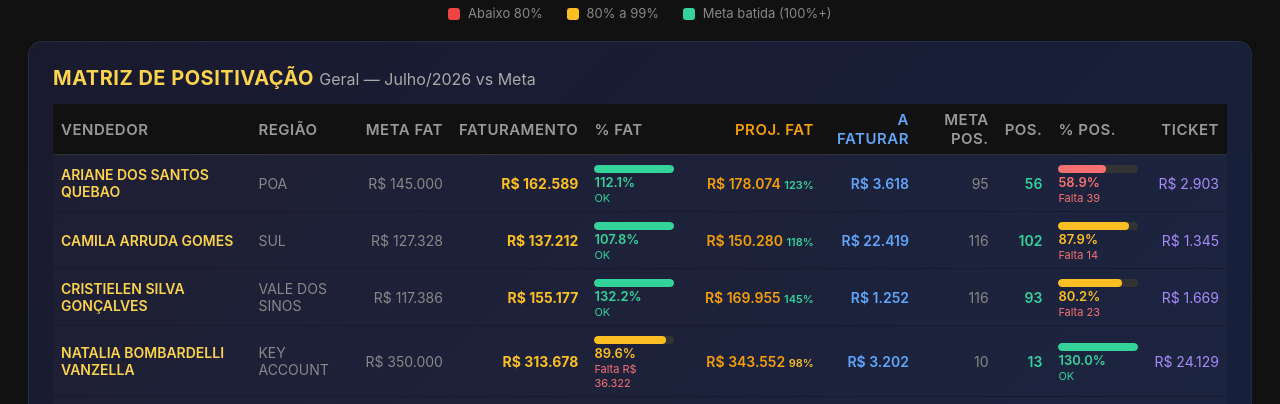
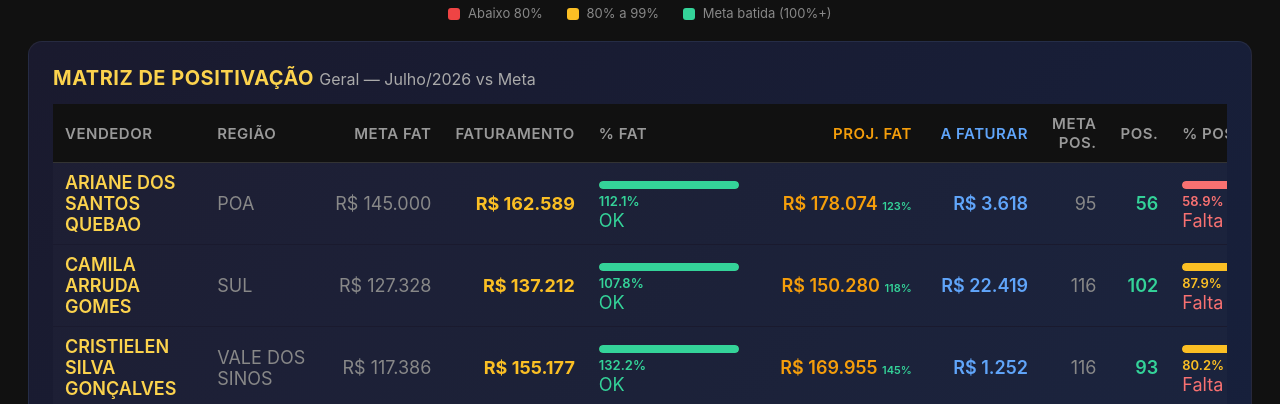
Before and after one commit to echevarria-bi/dashboard-televendas, a website: page dashboard.html in a window 1280 px wide. Shown: the part 523-927 px from the top of the page. Drawn offline with Linux system fonts and the light colour scheme.

Commit message:
Remove Ticket Medio da Matriz, volta tamanho original

```diff
--- a/dashboard.html
+++ b/dashboard.html
@@ -58,11 +58,7 @@ tr:hover{background:rgba(255,255,255,0.05)}
 .tw{max-height:420px;overflow-y:auto;overflow-x:auto;border:1px solid #333;border-radius:6px}
 .tw th{position:sticky;top:0;z-index:2;background:#111}
 .bar-bg{height:8px;border-radius:4px;background:#333;overflow:hidden;margin-top:4px;width:140px}
-.matriz-wrap{overflow-x:auto;font-size:14px}
-.matriz-wrap table{font-size:14px}
-.matriz-wrap td,.matriz-wrap th{padding:6px 8px}
-.matriz-wrap .bar-bg{width:80px}
-.matriz-wrap .lbl-falta{font-size:11px;margin-top:1px}
+.matriz-wrap{overflow-x:auto}
 .bar-fill{height:100%;border-radius:4px}
 .cell-cli{max-width:300px;overflow:hidden;text-overflow:ellipsis;white-space:nowrap;font-weight:600;color:#fcd34d}
 footer{text-align:center;padding:16px;font-size:15px;color:#555;border-top:1px solid #1a1a2e;margin-top:10px}
@@ -264,11 +260,10 @@ function render(){
     }
   }
 
-  var m='<div class="chart-box"><h2>Matriz de Positiva\u00e7\u00e3o <span class="sub">'+viewName+' &mdash; Julho/2026 vs Meta</span></h2><div class="matriz-wrap"><table><thead><tr><th>Vendedor</th><th>Regi\u00e3o</th><th class="text-right">Meta FAT</th><th class="text-right">Faturamento</th><th>% FAT</th><th class="text-right" style="color:#f59e0b">Proj. FAT</th><th class="text-right" style="color:#60a5fa">A Faturar</th><th class="text-right">Meta Pos.</th><th class="text-right">Pos.</th><th>% Pos.</th><th class="text-right">Ticket</th></tr></thead><tbody>';
+  var m='<div class="chart-box"><h2>Matriz de Positiva\u00e7\u00e3o <span class="sub">'+viewName+' &mdash; Julho/2026 vs Meta</span></h2><div class="matriz-wrap"><table><thead><tr><th>Vendedor</th><th>Regi\u00e3o</th><th class="text-right">Meta FAT</th><th class="text-right">Faturamento</th><th>% FAT</th><th class="text-right" style="color:#f59e0b">Proj. FAT</th><th class="text-right" style="color:#60a5fa">A Faturar</th><th class="text-right">Meta Pos.</th><th class="text-right">Pos.</th><th>% Pos.</th></tr></thead><tbody>';
   var totFat=0,tMetaFat=0,totPos=0,tMetaPos=0;
   vArr.forEach(function(v,i){
     var qc=Object.keys(v.clientes).length;
-    var tickV=qc>0?v.fat/qc:0;
     var mt=metas[v.codusur]||{};
     var pf=mt.fat>0?pct(v.fat,mt.fat):0;
     var pp=mt.pos>0?pct(qc,mt.pos):0;
@@ -296,14 +291,12 @@ function render(){
       '<td class="text-right" style="color:#60a5fa;font-weight:600;white-space:nowrap">'+fmt(afat)+'</td>'+
       '<td class="text-right" style="color:#888">'+(mt.pos||'&mdash;')+'</td>'+
       '<td class="text-right" style="color:#34d399;font-weight:600">'+qc+'</td>'+
-      '<td><div class="bar-bg"><div class="bar-fill" style="width:'+Math.min(pp,100).toFixed(0)+'%;background:'+pC+'"></div></div><span style="font-size:13px;color:'+pC+';font-weight:600">'+pp.toFixed(1)+'%</span>'+(faltaPos===null?'<div style="font-size:11px;color:#888;margin-top:2px">Sem meta</div>':faltaPos>0?'<div class="lbl-falta" style="color:#f87171">Falta '+faltaPos+'</div>':'<div class="lbl-falta" style="color:#34d399">OK</div>')+'</td>'+
-      '<td class="text-right" style="color:#a78bfa;white-space:nowrap">'+fmt(tickV)+'</td></tr>';
+      '<td><div class="bar-bg"><div class="bar-fill" style="width:'+Math.min(pp,100).toFixed(0)+'%;background:'+pC+'"></div></div><span style="font-size:13px;color:'+pC+';font-weight:600">'+pp.toFixed(1)+'%</span>'+(faltaPos===null?'<div style="font-size:11px;color:#888;margin-top:2px">Sem meta</div>':faltaPos>0?'<div class="lbl-falta" style="color:#f87171">Falta '+faltaPos+'</div>':'<div class="lbl-falta" style="color:#34d399">OK</div>')+'</td></tr>';
   });
   var tPf=tMetaFat>0?pct(totFat,tMetaFat):0;
   var tPp=tMetaPos>0?pct(totPos,tMetaPos):0;
   var tFc=tPf>=100?'#34d399':tPf>=80?'#fbbf24':'#f87171';
   var tPc=tPp>=100?'#34d399':tPp>=80?'#fbbf24':'#f87171';
-  var tickTotal=totPos>0?totFat/totPos:0;
   var tFaltaFat=tMetaFat>totFat?tMetaFat-totFat:(tMetaFat>0?0:null);
   var tFaltaPos=tMetaPos>totPos?tMetaPos-totPos:(tMetaPos>0?0:null);
   var tProjFat=Math.round(totFat*projMult);
@@ -320,8 +313,7 @@ function render(){
     '<td class="text-right" style="color:#60a5fa;font-weight:700;white-space:nowrap">'+fmt(typeof AFATURAR!=='undefined'?Object.keys(AFATURAR).reduce(function(s,k){return s+AFATURAR[k];},0):0)+'</td>'+
     '<td class="text-right" style="color:#34d399;font-weight:600">'+tMetaPos+'</td>'+
     '<td class="text-right" style="color:#34d399;font-weight:800;font-size:16px">'+totPos+'</td>'+
-    '<td><div class="bar-bg"><div class="bar-fill" style="width:'+Math.min(tPp,100).toFixed(0)+'%;background:'+tPc+'"></div></div><span style="font-size:13px;color:'+tPc+';font-weight:700">'+tPp.toFixed(1)+'%</span>'+(tFaltaPos===null?'<div style="font-size:11px;color:#888;margin-top:2px">Sem meta</div>':tFaltaPos>0?'<div class="lbl-falta" style="color:#f87171">Falta '+fmt(tFaltaPos)+'</div>':'<div class="lbl-falta" style="color:#34d399">OK</div>')+'</td>'+
-    '<td class="text-right" style="color:#a78bfa;font-weight:700;white-space:nowrap">'+fmt(tickTotal)+'</td></tr>';
+    '<td><div class="bar-bg"><div class="bar-fill" style="width:'+Math.min(tPp,100).toFixed(0)+'%;background:'+tPc+'"></div></div><span style="font-size:13px;color:'+tPc+';font-weight:700">'+tPp.toFixed(1)+'%</span>'+(tFaltaPos===null?'<div style="font-size:11px;color:#888;margin-top:2px">Sem meta</div>':tFaltaPos>0?'<div class="lbl-falta" style="color:#f87171">Falta '+fmt(tFaltaPos)+'</div>':'<div class="lbl-falta" style="color:#34d399">OK</div>')+'</td></tr>';
   m+='</tbody></table></div></div>';
 
   // Departamento section
```
Also changed, not shown: index.html (+4 -11 lines).
